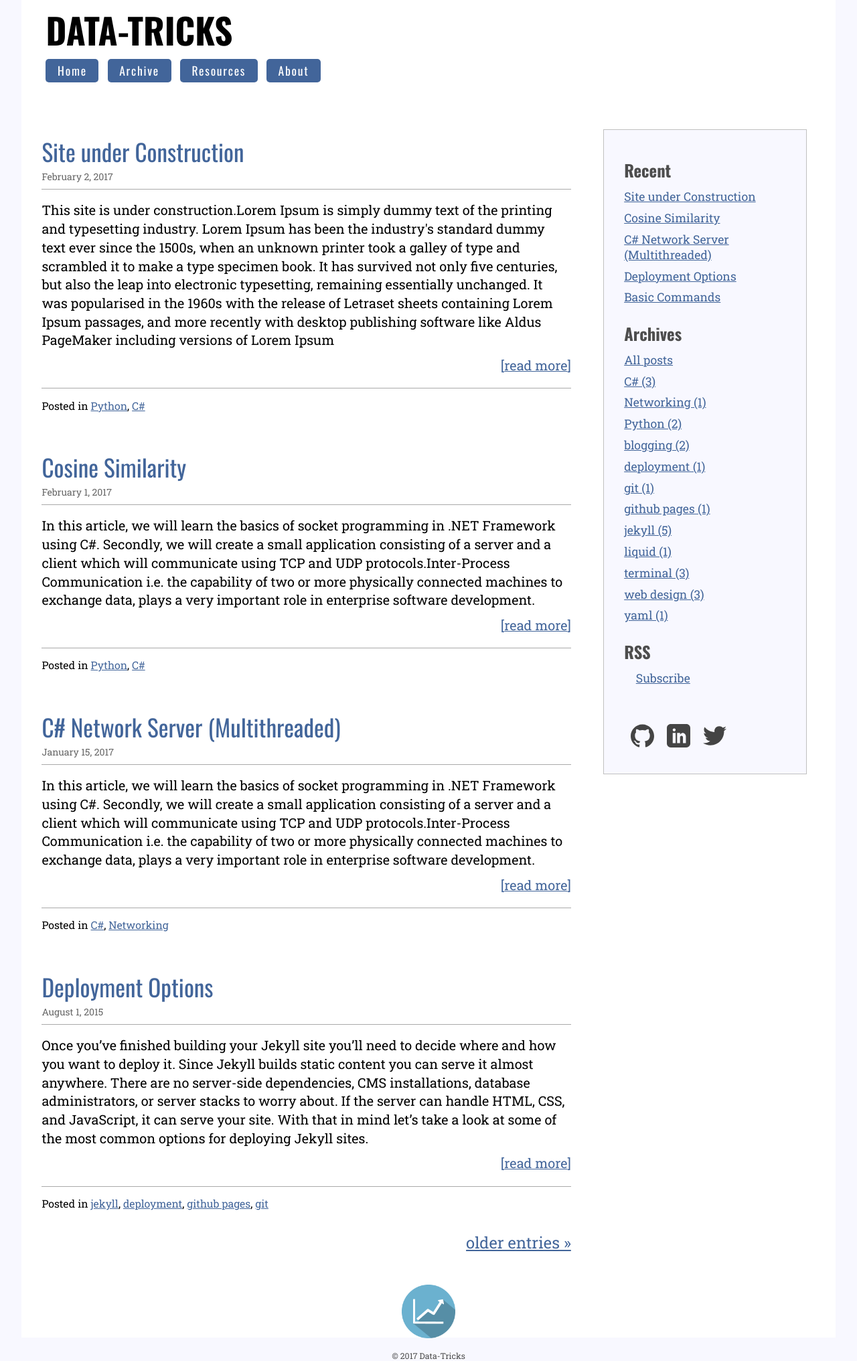
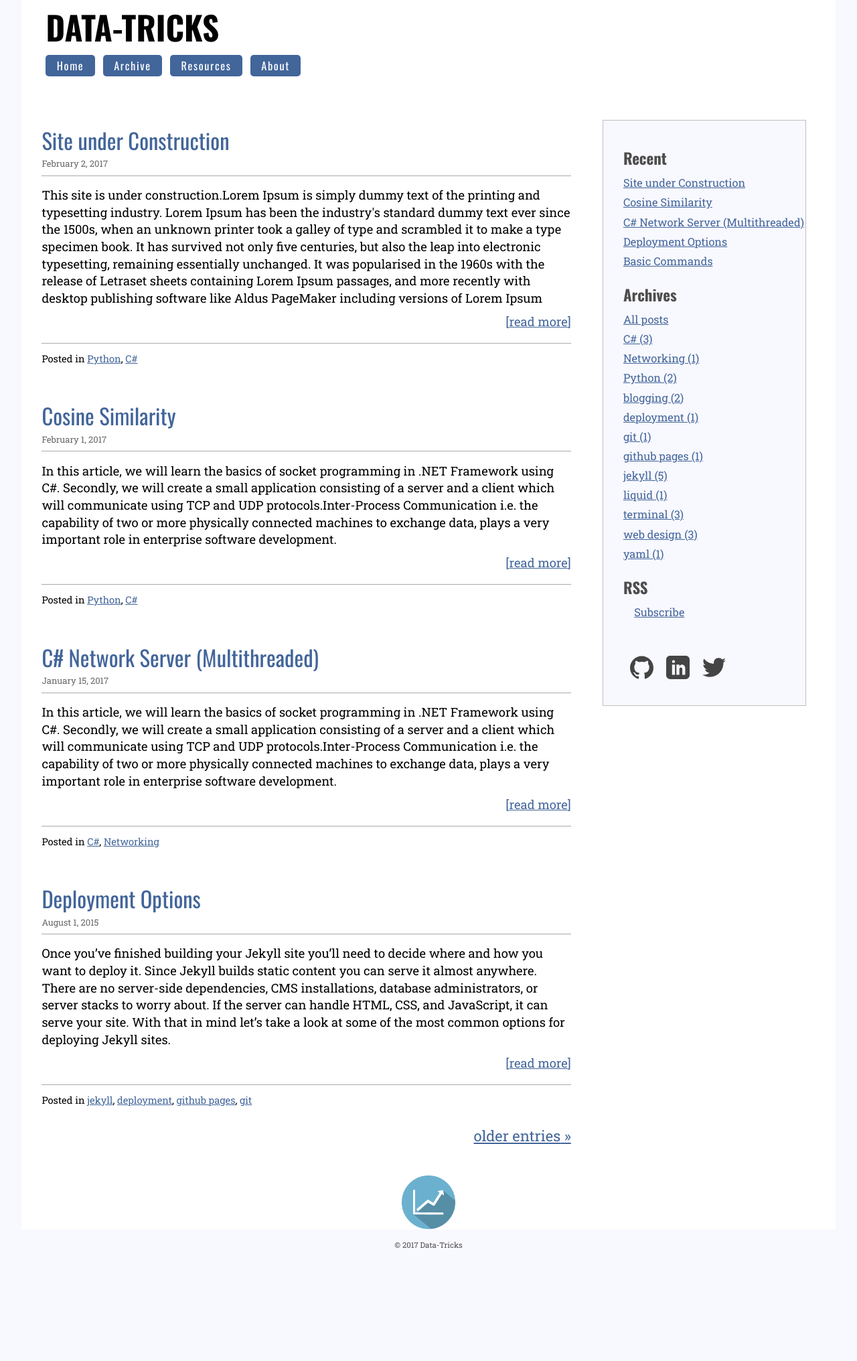
Before and after one commit to gitjit/gitjit.github.io, a Jekyll site: the page built from index.html, in a window 1280 px wide. Shown: the whole page at 67% size. Built offline with Jekyll 4.4.1, drawn with Linux system fonts in a browser that asks for light colours; the list of posts is cut into pages by our own code; after the commit the page ends 1866 px from its top, so only the background shows below that.

Commit message:
updated-font

```diff
--- a/css/main.css
+++ b/css/main.css
@@ -282,7 +282,7 @@ th {
   Global settings
 -----------------------------------------------------*/
 body {
-	font: 110% 'Roboto Slab', Georgia, serif;
+	font: 102% 'Roboto Slab', Georgia, serif;
 	background: white;
 	direction: ltr;
 }
```
